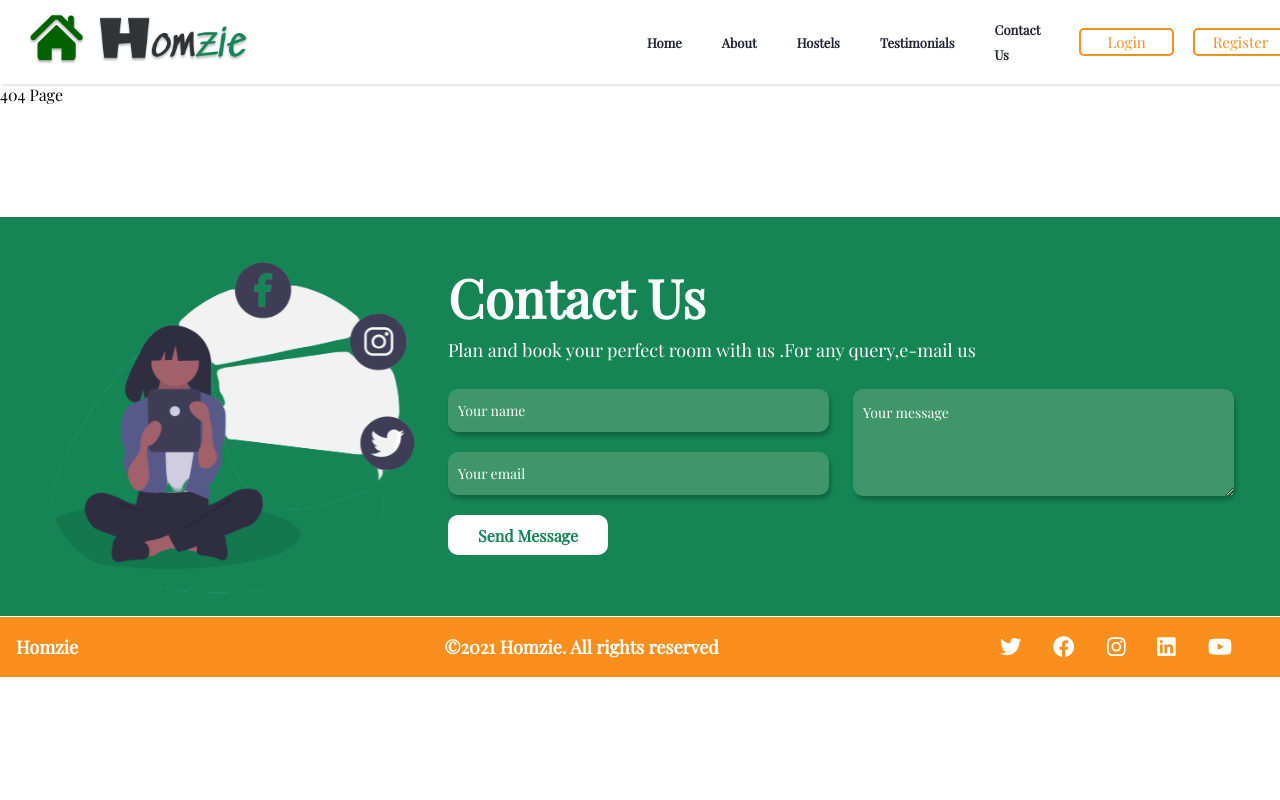
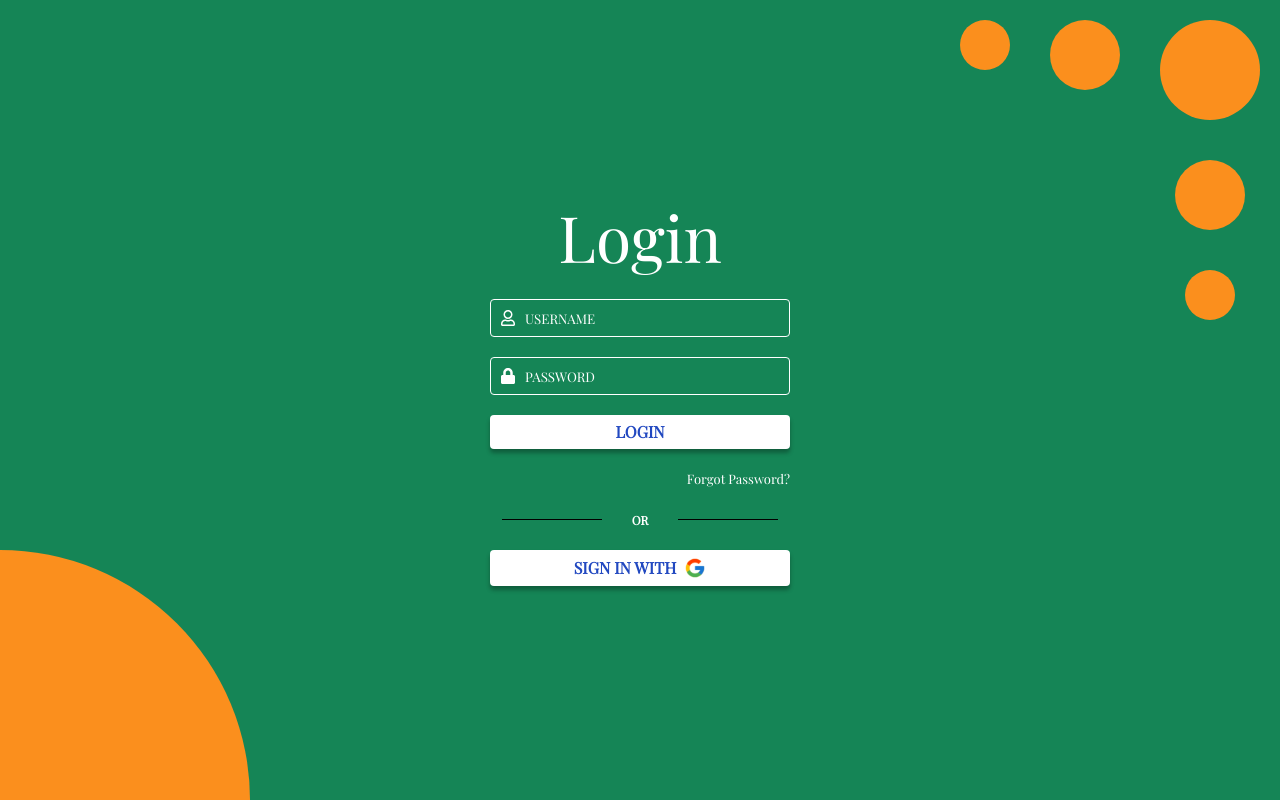
Before and after one commit to ShrutiOmer/Homzie--A-hostel-finder, a React (Create React App) app: page /login in a window 1280 px wide. Before the commit this address had no page. Built offline with nearby package versions, Linux system fonts and the light colour scheme.

Commit message:
login added

```diff
--- a/package.json
+++ b/package.json
@@ -5,6 +5,7 @@
   "dependencies": {
     "@fortawesome/fontawesome-svg-core": "^1.2.36",
     "@fortawesome/free-brands-svg-icons": "^5.15.4",
+    "@fortawesome/free-regular-svg-icons": "^5.15.4",
     "@fortawesome/free-solid-svg-icons": "^5.15.4",
     "@fortawesome/react-fontawesome": "^0.1.15",
     "@testing-library/jest-dom": "^5.14.1",
--- a/public/index.html
+++ b/public/index.html
@@ -28,7 +28,7 @@
   </head>
   <body>
     <noscript>You need to enable JavaScript to run this app.</noscript>
-    <div id="root"></div>
+    <div id="root" style="height: 100%;"></div>
     <!--
       This HTML file is a template.
       If you open it directly in the browser, you will see an empty page.
--- a/src/App.css
+++ b/src/App.css
@@ -15,3 +15,6 @@ textarea{
 textarea:focus, input:focus{
   outline: none;
 }
+body{
+  height: 100vh;
+}
--- a/src/App.js
+++ b/src/App.js
@@ -34,18 +34,20 @@ import './App.css';
 import { BrowserRouter as Router, Switch, Route} from "react-router-dom";
 import HomePage from "./Pages/HomePage/HomePage";
 import NotFoundPage from "./Pages/NotFoundPage/NotFoundPage";
-import Navbar from "./Components/Navbar/Navbar";
-import Footer from "./Components/Footer/Footer";
+// import Navbar from "./Components/Navbar/Navbar";
+// import Footer from "./Components/Footer/Footer";
+import LoginPage from "./Pages/LoginPage/Login"
 
 function App() {
   return (
     <Router>
-      <Navbar />
+      {/* <Navbar /> */}
       <Switch>
         <Route exact path="/" component={HomePage} />
+        <Route exact path="/login" component={LoginPage} />
         <Route component={NotFoundPage} />
       </Switch>
-      <Footer />
+      {/* <Footer /> */}
     </Router>
   );
 }
--- /dev/null
+++ b/src/Components/Background/Background.js
@@ -0,0 +1,22 @@
+import React from 'react'
+import styles from './Background.module.css'
+const Login = () => {
+    return (
+        <div className={styles.pageContainer}>
+            <div className={styles.upperCircle}>
+                <div className={styles.r1}>
+                    <div style={{width:'50px', height:'50px'}} className={styles.r1c}></div>
+                    <div style={{width:'70px', height:'70px'}} className={styles.r1c}></div>
+                    <div className={styles.c1}>
+                    <div style={{width:'100px', height:'100px'}}></div>
+                    <div style={{width:'70px', height:'70px'}}></div>
+                    <div style={{width:'50px', height:'50px'}}></div>
+                    </div>
+                </div>
+            </div>
+            <div className={styles.quarterCircle}></div>
+        </div>
+    )
+}
+
+export default Login
--- /dev/null
+++ b/src/Components/Background/Background.module.css
@@ -0,0 +1,37 @@
+.pageContainer{
+    background-color: #158556;
+    height: 100%;
+}
+.quarterCircle{
+    width: 250px;
+    height: 250px;
+    position: absolute;
+    bottom: 0px;
+    border-top-right-radius:100%;
+    background: #FB8F1D;
+}
+.r1{
+    display: flex;
+}
+.r1c{
+    border-radius: 50%;
+    background: #FB8F1D;
+    margin:20px
+}
+.c1{
+    display: flex;
+    flex-direction: column;
+    background:none;
+    align-items: center;
+}
+.c1 div{
+    border-radius: 50%;
+    width: 200px;
+    height: 200px;
+    background: #FB8F1D;
+    margin: 20px;
+}
+.upperCircle{
+    position: absolute;
+    right: 0;
+}
--- /dev/null
+++ b/src/Components/Input/Input.js
@@ -0,0 +1,16 @@
+import React from 'react'
+import { FontAwesomeIcon } from '@fortawesome/react-fontawesome'
+// import {faUser} from '@fortawesome/free-regular-svg-icons'
+// import {faLock} from '@fortawesome/free-solid-svg-icons'
+
+import styles from './Input.module.css'
+const Input = (props) => {
+    return (
+        <div className={styles.input}>
+          <FontAwesomeIcon className={styles.icon} icon={props.icon} color='white'></FontAwesomeIcon>
+          <input type={props.type} name={props.name} placeholder={props.placeholder}/>
+        </div>
+    )
+}
+
+export default Input
--- /dev/null
+++ b/src/Components/Input/Input.module.css
@@ -0,0 +1,17 @@
+.input{
+    display: flex;
+    border: 1px solid #FFFFFF;
+    border-radius: 4px;
+    width: 300px;
+    margin-bottom: 20px;
+}
+.input input{
+    background: none;
+    border: none;
+}
+.input input::placeholder{
+    color: white;
+}
+.icon{
+    margin: 10px;
+}
--- a/src/Components/Navbar/Navbar.module.css
+++ b/src/Components/Navbar/Navbar.module.css
@@ -11,6 +11,7 @@
 
 .nav{
    display: flex;
+   width: 100%;
    justify-content: space-between;
    /* min-height: 10vh; */
    align-items: center;
--- a/src/Pages/HomePage/HomePage.js
+++ b/src/Pages/HomePage/HomePage.js
@@ -4,9 +4,13 @@ import Testimonials from '../../Components/Testimonials/Testimonials'
 import Home from '../../Components/Home/Home'
 import FeaturedHostel from '../../Components/FeaturedHostel/FeaturedHostel';
 import Steps from '../../Components/Steps/Steps'
-import styles from './HomePage.module.css'
+import Navbar from "../../Components/Navbar/Navbar";
+import Footer from "../../Components/Footer/Footer";
+import styles from "./HomePage.module.css"
 const HomePage = () => {
     return (
+        <>
+        <Navbar />
         <div className={styles.homeContainer}>
             <Home />
             <About />
@@ -14,6 +18,8 @@ const HomePage = () => {
             <Steps />
             <Testimonials />
         </div>
+        <Footer/>
+        </>
     )
 }
 
--- /dev/null
+++ b/src/Pages/LoginPage/Login.js
@@ -0,0 +1,29 @@
+import React from 'react'
+import Background from '../../Components/Background/Background'
+import styles from './Login.module.css'
+import Input from '../../Components/Input/Input'
+import { Link } from 'react-router-dom'
+import img from '../../Assets/images/google.png'
+import { FontAwesomeIcon } from '@fortawesome/react-fontawesome'
+import {faUser} from '@fortawesome/free-regular-svg-icons'
+import {faLock} from '@fortawesome/free-solid-svg-icons'
+const Login = () => {
+    return (
+        <div className={styles.container}>
+           <Background />
+           <div className={styles.form}>
+               <h1 className={styles.heading}>Login</h1>
+               <Input type='text' name='username' placeholder='USERNAME' icon={faUser} />
+               <Input type='password' name='pwd' placeholder='PASSWORD' icon={faLock} />
+               <button className={styles.btn}>LOGIN</button>
+               <h3><Link to='/' style={{textDecoration:'none' ,color:'white'}}>Forgot Password?</Link></h3>
+               <div className={styles.or} >
+                <div className={styles.line}></div><span>OR</span><div className={styles.line}></div>
+               </div>
+               <button className={styles.btn}>SIGN IN WITH<img style={{height:'22px',marginLeft:'8px'}}src={img} alt='google'/></button>
+           </div>
+        </div>
+    )
+}
+
+export default Login
--- /dev/null
+++ b/src/Pages/LoginPage/Login.module.css
@@ -0,0 +1,71 @@
+.container{
+    height: 100%;
+}
+.form{
+    position: absolute;
+    width: 100%;
+    height: 100%;
+    top: 0;
+    padding: 100px 476px;
+}
+.form{
+    display: flex;
+    flex-direction: column;
+    justify-content: center;
+    align-items: center;
+}
+.heading{
+    text-align: center;
+    width: 300px;
+    margin-bottom: 20px;
+    font-style: normal;
+font-weight: normal;
+font-size: 64px;
+line-height: 85px;
+color: #FFFFFF;
+
+}
+.btn{
+    padding: 7px;
+    width: 300px;
+    margin-bottom: 20px;
+    background-color: white;
+    color: #2148C0;
+    box-shadow: 0px 4px 4px rgba(0, 0, 0, 0.3);
+    border-radius: 4px;
+    font-style: normal;
+font-weight: 600;
+font-size: 16px;
+line-height: 20px;
+border: none;
+display: flex;
+
+    justify-content: center;
+    align-items: center;
+}
+.form h3{
+    font-style: normal;
+    font-weight: 500;
+    font-size: 13px;
+    line-height: 20px;
+    /* align-self: flex-end; */
+    color: #FFFFFF !important;
+    width: 300px;
+    text-align: right;
+}
+.line{
+    width: 100px;
+    height: 1px;
+    background-color: black;
+    margin: 30px;
+}
+
+.or{
+    display: flex;
+    align-items: center;
+    font-style: normal;
+font-weight: bold;
+font-size: 12px;
+line-height: 10px;
+color: #FFFFFF;
+}
```
Also changed, not shown: src/Assets/images/google.png (added), 1 other file (tests, documents, lock files or other folders).
